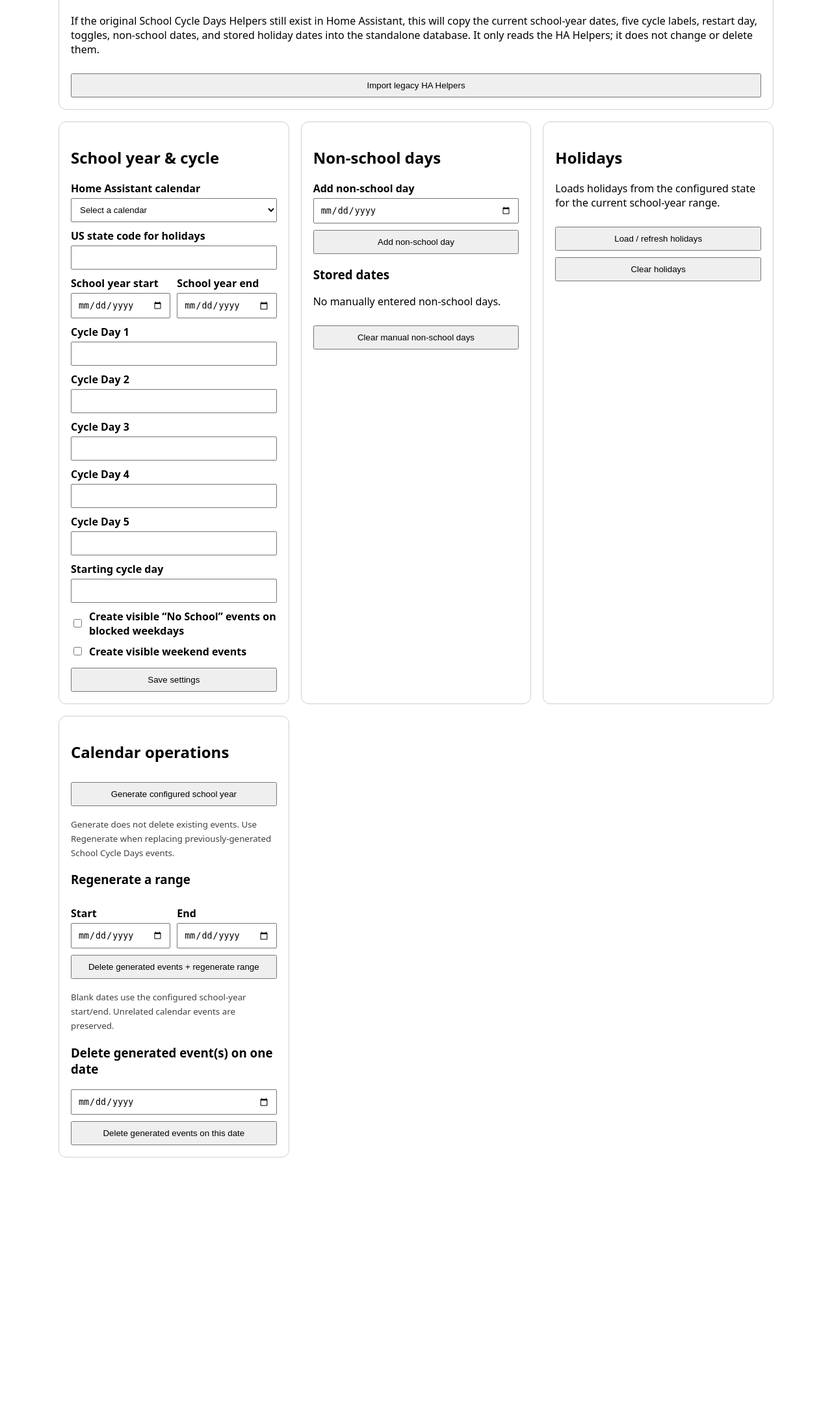
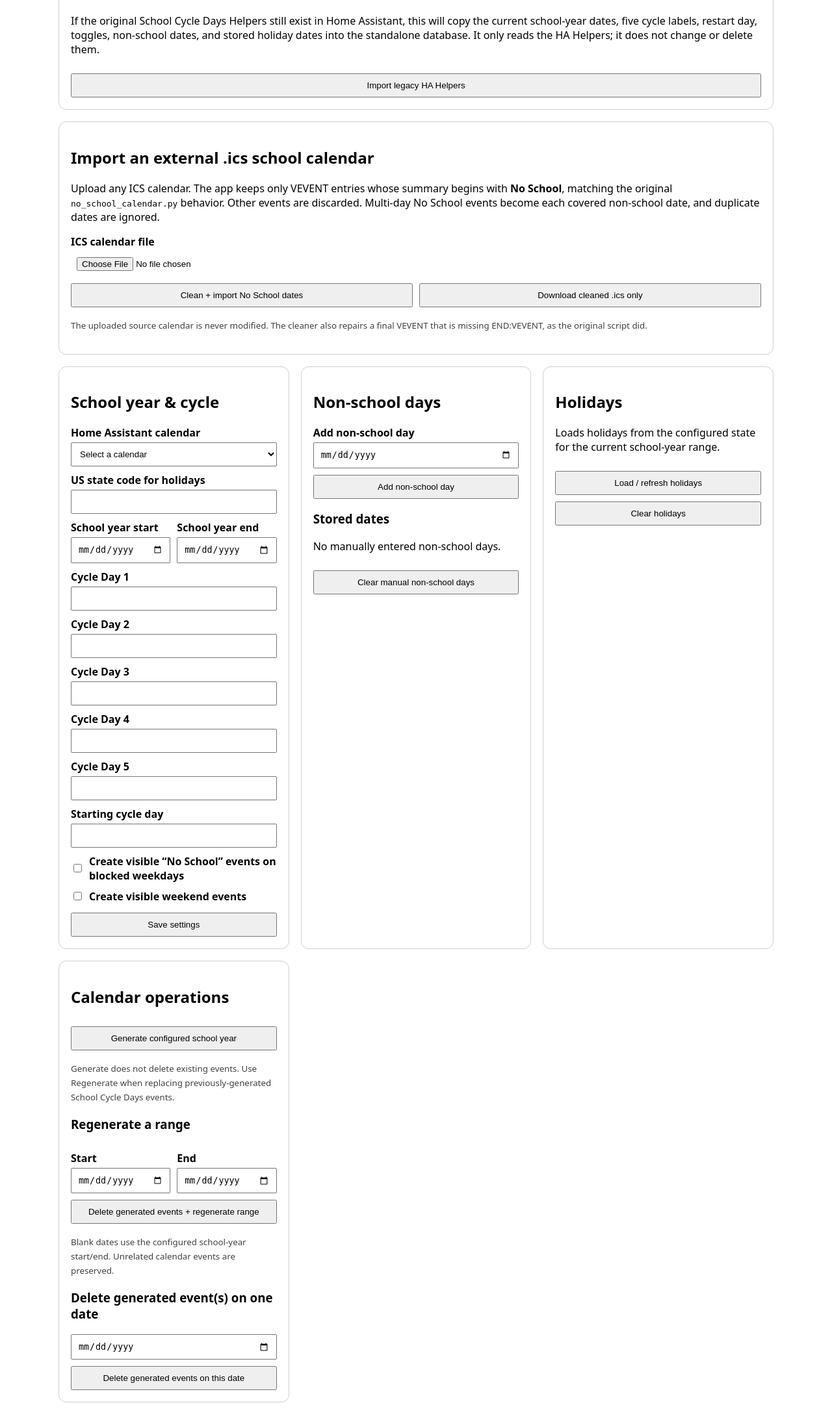
Before and after one commit to gmalbert/schoolCycleDays, a FastAPI app: template ha_custom_integration/standalone_app/templates/index.html in a window 1280 px wide. Shown: the part 219-2402 px from the top of the page at 65% size. Before the commit the page ends 2001 px from the top, so only its background shows below. Run offline with FastAPI, Linux system fonts and the light colour scheme; the template is opened without the code that fills it, so the values that code supplies are empty; parts of the project's set-up code (start-up, migrations or seed data) failed here and were passed over.

Commit message:
Add ICS no-school import controls to standalone UI

```diff
--- a/ha_custom_integration/standalone_app/templates/index.html
+++ b/ha_custom_integration/standalone_app/templates/index.html
@@ -34,6 +34,20 @@
     <form method="post" action="/migration/import-legacy-helpers">
       <button type="submit">Import legacy HA Helpers</button>
     </form>
+  </section>
+
+  <section class="card" style="margin-bottom:18px">
+    <h2>Import an external .ics school calendar</h2>
+    <p>Upload any ICS calendar. The app keeps only VEVENT entries whose summary begins with <strong>No School</strong>, matching the original <code>no_school_calendar.py</code> behavior. Other events are discarded. Multi-day No School events become each covered non-school date, and duplicate dates are ignored.</p>
+    <form method="post" action="/ics/process" enctype="multipart/form-data">
+      <label>ICS calendar file</label>
+      <input type="file" name="calendar_file" accept=".ics,text/calendar" required>
+      <div class="inline">
+        <button type="submit" name="mode" value="import">Clean + import No School dates</button>
+        <button type="submit" name="mode" value="download">Download cleaned .ics only</button>
+      </div>
+    </form>
+    <p><small>The uploaded source calendar is never modified. The cleaner also repairs a final VEVENT that is missing END:VEVENT, as the original script did.</small></p>
   </section>
 
   <div class="grid">
```
